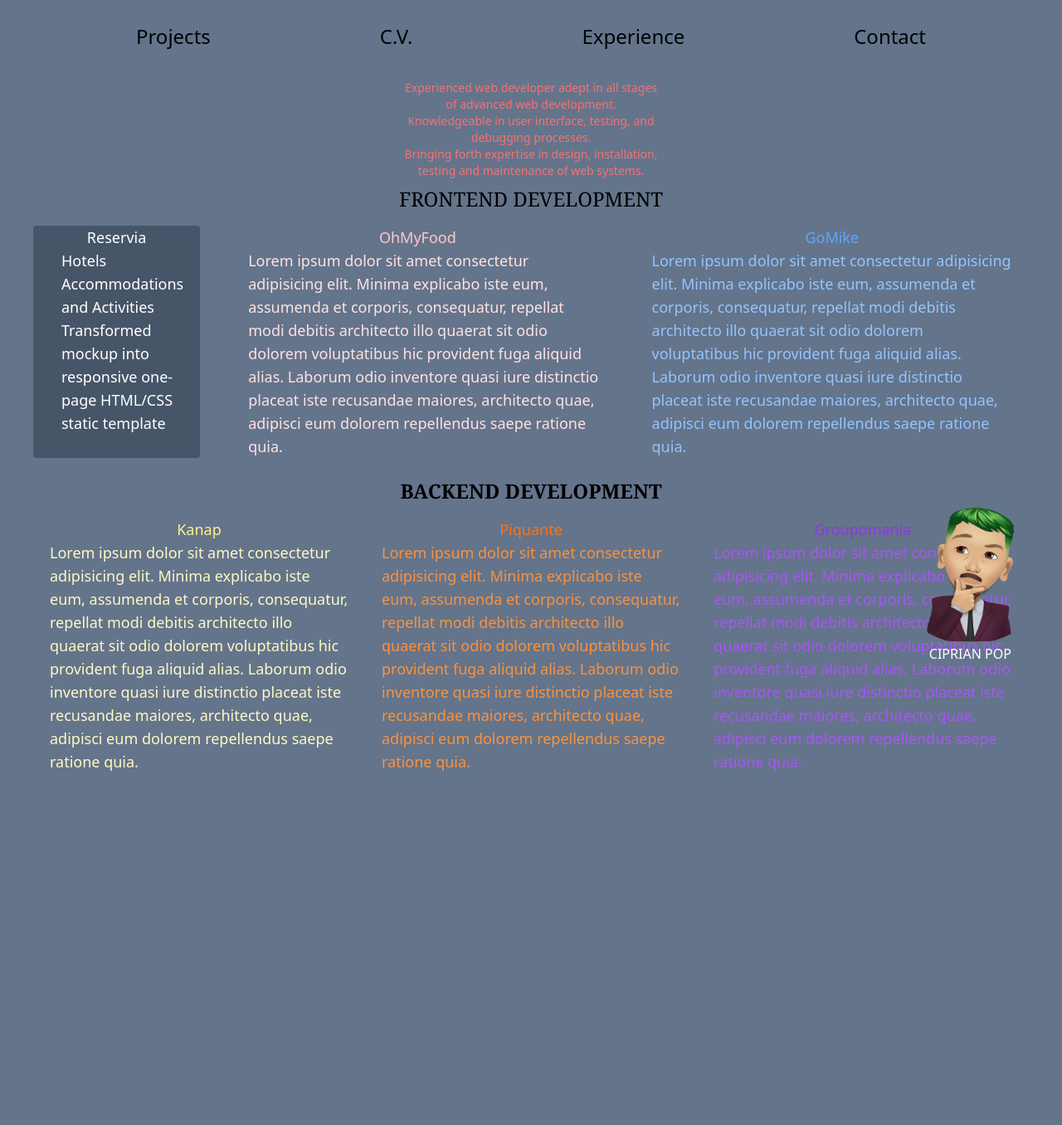
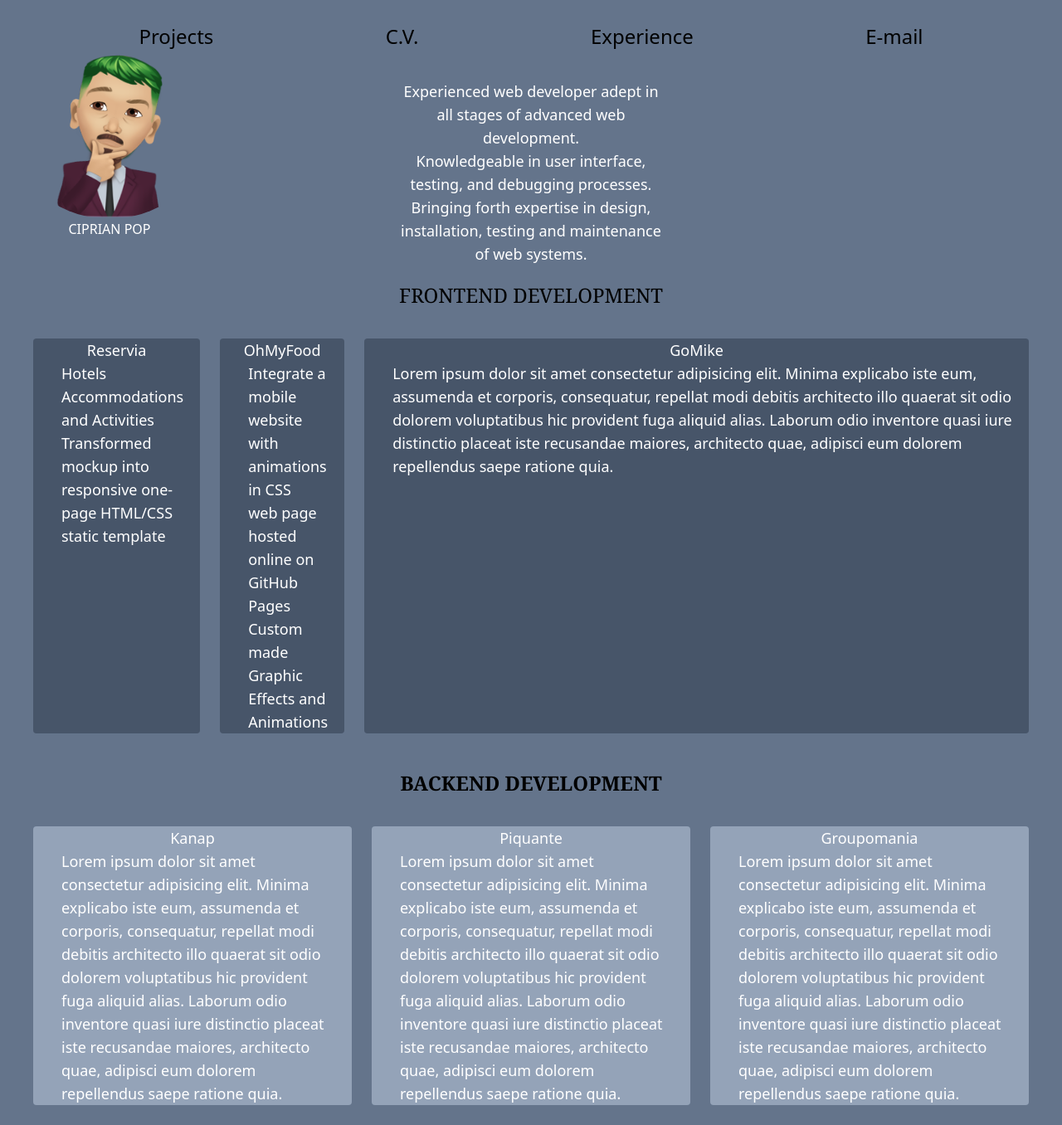
Before and after one commit to c-v-pop/portfolio, a PHP site: page / in a window 1280 px wide. Shown: the whole page at 83% size. Before the commit the page ends 929 px from the top, so only its background shows below. Run offline with PHP 8.4, Linux system fonts and the light colour scheme.

Commit message:
done some animations

```diff
--- a/dist/output.css
+++ b/dist/output.css
@@ -529,6 +529,18 @@ video {
   right: 0px;
 }
 
+.top-0 {
+  top: 0px;
+}
+
+.left-0 {
+  left: 0px;
+}
+
+.top-5 {
+  top: 1.25rem;
+}
+
 .mx-1 {
   margin-left: 0.25rem;
   margin-right: 0.25rem;
@@ -554,6 +566,11 @@ video {
   margin-right: 2.5rem;
 }
 
+.my-5 {
+  margin-top: 1.25rem;
+  margin-bottom: 1.25rem;
+}
+
 .mt-2 {
   margin-top: 0.5rem;
 }
@@ -566,8 +583,64 @@ video {
   display: flex;
 }
 
+.h-3 {
+  height: 0.75rem;
+}
+
+.h-2 {
+  height: 0.5rem;
+}
+
+.h-1 {
+  height: 0.25rem;
+}
+
+.h-1\/5 {
+  height: 20%;
+}
+
 .w-1\/6 {
   width: 16.666667%;
+}
+
+.w-2\/6 {
+  width: 33.333333%;
+}
+
+.w-1\/2 {
+  width: 50%;
+}
+
+.w-1 {
+  width: 0.25rem;
+}
+
+.w-10 {
+  width: 2.5rem;
+}
+
+.w-8 {
+  width: 2rem;
+}
+
+.w-1\/4 {
+  width: 25%;
+}
+
+.w-5 {
+  width: 1.25rem;
+}
+
+.w-2 {
+  width: 0.5rem;
+}
+
+.w-1\/5 {
+  width: 20%;
+}
+
+.max-w-xs {
+  max-width: 20rem;
 }
 
 .flex-row {
@@ -606,6 +679,10 @@ video {
   margin-left: calc(0.75rem * calc(1 - var(--tw-space-x-reverse)));
 }
 
+.break-words {
+  overflow-wrap: break-word;
+}
+
 .rounded-full {
   border-radius: 9999px;
 }
@@ -622,6 +699,11 @@ video {
 .bg-slate-600 {
   --tw-bg-opacity: 1;
   background-color: rgb(71 85 105 / var(--tw-bg-opacity));
+}
+
+.bg-slate-400 {
+  --tw-bg-opacity: 1;
+  background-color: rgb(148 163 184 / var(--tw-bg-opacity));
 }
 
 .py-2 {
@@ -699,60 +781,6 @@ video {
   color: rgb(248 113 113 / var(--tw-text-opacity));
 }
 
-.text-red-200 {
-  --tw-text-opacity: 1;
-  color: rgb(254 202 202 / var(--tw-text-opacity));
-}
-
-.text-red-100 {
-  --tw-text-opacity: 1;
-  color: rgb(254 226 226 / var(--tw-text-opacity));
-}
-
-.text-blue-400 {
-  --tw-text-opacity: 1;
-  color: rgb(96 165 250 / var(--tw-text-opacity));
-}
-
-.text-blue-300 {
-  --tw-text-opacity: 1;
-  color: rgb(147 197 253 / var(--tw-text-opacity));
-}
-
-.text-yellow-200 {
-  --tw-text-opacity: 1;
-  color: rgb(254 240 138 / var(--tw-text-opacity));
-}
-
-.text-yellow-100 {
-  --tw-text-opacity: 1;
-  color: rgb(254 249 195 / var(--tw-text-opacity));
-}
-
-.text-orange-500 {
-  --tw-text-opacity: 1;
-  color: rgb(249 115 22 / var(--tw-text-opacity));
-}
-
-.text-orange-400 {
-  --tw-text-opacity: 1;
-  color: rgb(251 146 60 / var(--tw-text-opacity));
-}
-
-.text-purple-600 {
-  --tw-text-opacity: 1;
-  color: rgb(147 51 234 / var(--tw-text-opacity));
-}
-
-.text-purple-500 {
-  --tw-text-opacity: 1;
-  color: rgb(168 85 247 / var(--tw-text-opacity));
-}
-
-.underline-offset-8 {
-  text-underline-offset: 8px;
-}
-
 .ring-pink-500 {
   --tw-ring-opacity: 1;
   --tw-ring-color: rgb(236 72 153 / var(--tw-ring-opacity));
@@ -767,14 +795,16 @@ video {
 }
 
 header a {
-  text-underline-offset: 8px;
+  border-radius: 1rem;
 }
 
 header a:hover {
+  cursor: pointer;
+  --tw-bg-opacity: 1;
+  background-color: rgb(0 0 0 / var(--tw-bg-opacity));
   text-transform: uppercase;
   --tw-text-opacity: 1;
   color: rgb(255 255 255 / var(--tw-text-opacity));
-  text-decoration-line: underline;
 }
 
 ul a {
@@ -804,9 +834,27 @@ ul {
   margin-right: 2.5rem;
 }
 
+ul p {
+  overflow-wrap: break-word;
+}
+
 body {
   margin: 0;
   padding: 0;
+}
+
+h2 {
+  margin-top: 1.25rem;
+  margin-bottom: 1.25rem;
+}
+
+.hover\:cursor-pointer:hover {
+  cursor: pointer;
+}
+
+.hover\:bg-black:hover {
+  --tw-bg-opacity: 1;
+  background-color: rgb(0 0 0 / var(--tw-bg-opacity));
 }
 
 .hover\:bg-red-400:hover {
@@ -827,10 +875,6 @@ body {
   color: rgb(255 255 255 / var(--tw-text-opacity));
 }
 
-.hover\:underline:hover {
-  text-decoration-line: underline;
-}
-
 .hover\:ring:hover {
   --tw-ring-offset-shadow: var(--tw-ring-inset) 0 0 0 var(--tw-ring-offset-width) var(--tw-ring-offset-color);
   --tw-ring-shadow: var(--tw-ring-inset) 0 0 0 calc(3px + var(--tw-ring-offset-width)) var(--tw-ring-color);
--- a/index.php
+++ b/index.php
@@ -12,9 +12,9 @@
             <a href="projects.php" class="py-5 px-10 text-2xl">Projects</a>
             <a href="http://example.com/files/myfile.pdf  target="_blank" class="py-5 px-10 text-2xl">C.V.</a>
             <a href="" class="py-5 px-10 text-2xl">Experience</a>
-            <a href="mailto:ciprianvlad888@gmail.com?subject=The%20subject%20of%20the%20mail" class="py-5 px-10 text-2xl">Contact</a>
+            <a href="mailto:ciprianvlad888@gmail.com?subject=The%20subject%20of%20the%20mail" class="py-5 px-10 text-2xl">E-mail</a>
         </nav>
-        <div class="mx-1 w-1/6 mt-2 fixed bottom-0 right-0">
+        <div class="mx-1 h-1/5 w-1/5 mt-2 fixed top-0 left-0">
             <img class="rounded-full hover:p-0 transition-none duration-500" src="images/think.PNG" alt="logo">
             <h1 class="text-white uppercase text-center">Ciprian Pop</h1>
         </div>
@@ -22,45 +22,47 @@
     <main>
         <section class="flex mx-40 my-2 text-center flex-wrap">
             <div class="flex justify-center flex-col mx-auto">
-                <p class="flex justify-center text-red-400  px-40 mx-40 text-sm text-center">Experienced web developer adept in all stages of advanced web development. </p>
-                    <p class="flex justify-center text-red-400  px-40 mx-40 text-sm text-center">Knowledgeable in user interface, testing, and debugging processes.</p>
-                      <p class="flex justify-center text-red-400  px-40 mx-40 text-sm text-center"> Bringing forth expertise in design, installation, testing
+                <img src="" alt="">
+                <p class="flex justify-center text-white  px-40 mx-40 text-lg text-center ">Experienced web developer adept in all stages of advanced web development. </p>
+                    <p class="flex justify-center text-white  px-40 mx-40 text-lg text-center">Knowledgeable in user interface, testing, and debugging processes.</p>
+                      <p class="flex justify-center text-white  px-40 mx-40 text-lg text-center"> Bringing forth expertise in design, installation, testing
                         and maintenance of web systems.</p>
             </div>
         </section>
         <h2 class="text-center uppercase text-2xl font-serif font-thin">Frontend development</h2>
-        <ul class="flex flex-row mg py-4 gap-6">
+        <ul class="flex flex-row mg py-4 gap-6 justify-evenly">
             <a href="https://noanswerss.github.io/Reservia/" class="space-x-3.5 bg-slate-600">
-        <li class="text-white text-center">Reservia</li>
+        <li class="text-white text-center break-words">Reservia</li>
         <p class="text-white">Hotels Accommodations and Activities</p>
         <p> Transformed mockup into responsive one-page HTML/CSS static template</p>
             </a>
-            <a href="http://" class="space-x-3.5">
-        <li class="text-red-200 text-center">OhMyFood</li>
-        <p class="text-red-100">Lorem ipsum dolor sit amet consectetur adipisicing elit. Minima explicabo iste eum, assumenda et corporis, consequatur, repellat modi debitis architecto illo quaerat sit odio dolorem voluptatibus hic provident fuga aliquid alias.
-            Laborum odio inventore quasi iure distinctio placeat iste recusandae maiores, architecto quae, adipisci eum dolorem repellendus saepe ratione quia.</p>
+            <a href="https://noanswerss.github.io/ohmyfoodscss/" class="space-x-3.5 bg-slate-600">
+        <li class="text-white text-center">OhMyFood</li>
+        <p>Integrate a mobile website with animations in CSS</p>
+        <p> web page hosted online on GitHub Pages </p>
+        <p>Custom made Graphic Effects and Animations</p>
             </a>
-            <a href="http://">
-        <li class="text-blue-400 text-center">GoMike</li>
-        <p class="text-blue-300">Lorem ipsum dolor sit amet consectetur adipisicing elit. Minima explicabo iste eum, assumenda et corporis, consequatur, repellat modi debitis architecto illo quaerat sit odio dolorem voluptatibus hic provident fuga aliquid alias.
+            <a href="https://noanswerss.github.io/GoMikeDesigns/" class="space-x-3.5 bg-slate-600">
+        <li class="text-center">GoMike</li>
+        <p>Lorem ipsum dolor sit amet consectetur adipisicing elit. Minima explicabo iste eum, assumenda et corporis, consequatur, repellat modi debitis architecto illo quaerat sit odio dolorem voluptatibus hic provident fuga aliquid alias.
             Laborum odio inventore quasi iure distinctio placeat iste recusandae maiores, architecto quae, adipisci eum dolorem repellendus saepe ratione quia.</p>
             </a>
         </ul>
         <h2 class="text-center text-2xl uppercase font-serif font-extrabold">Backend development</h2>
-        <ul class="flex flex-row mg py-4">
-            <a href="http://">
-        <li class="text-yellow-200 text-center">Kanap</li>
-        <p class="text-yellow-100">Lorem ipsum dolor sit amet consectetur adipisicing elit. Minima explicabo iste eum, assumenda et corporis, consequatur, repellat modi debitis architecto illo quaerat sit odio dolorem voluptatibus hic provident fuga aliquid alias.
+        <ul class="flex flex-row mg py-4 gap-6">
+            <a href="http://" class="space-x-3.5 bg-slate-400">
+        <li class="text-center">Kanap</li>
+        <p>Lorem ipsum dolor sit amet consectetur adipisicing elit. Minima explicabo iste eum, assumenda et corporis, consequatur, repellat modi debitis architecto illo quaerat sit odio dolorem voluptatibus hic provident fuga aliquid alias.
             Laborum odio inventore quasi iure distinctio placeat iste recusandae maiores, architecto quae, adipisci eum dolorem repellendus saepe ratione quia.</p>
             </a>
-            <a href="http://">
-        <li class="text-orange-500 text-center">Piquante</li>
-        <p class="text-orange-400">Lorem ipsum dolor sit amet consectetur adipisicing elit. Minima explicabo iste eum, assumenda et corporis, consequatur, repellat modi debitis architecto illo quaerat sit odio dolorem voluptatibus hic provident fuga aliquid alias.
+            <a href="http://"  class="space-x-3.5 bg-slate-400">
+        <li class="text-center">Piquante</li>
+        <p>Lorem ipsum dolor sit amet consectetur adipisicing elit. Minima explicabo iste eum, assumenda et corporis, consequatur, repellat modi debitis architecto illo quaerat sit odio dolorem voluptatibus hic provident fuga aliquid alias.
             Laborum odio inventore quasi iure distinctio placeat iste recusandae maiores, architecto quae, adipisci eum dolorem repellendus saepe ratione quia.</p>
             </a>
-            <a href="http://">
-        <li class="text-purple-600 text-center">Groupomania</li>
-        <p class="text-purple-500">Lorem ipsum dolor sit amet consectetur adipisicing elit. Minima explicabo iste eum, assumenda et corporis, consequatur, repellat modi debitis architecto illo quaerat sit odio dolorem voluptatibus hic provident fuga aliquid alias.
+            <a href="http://"  class="space-x-3.5 bg-slate-400">
+        <li class="text-center">Groupomania</li>
+        <p>Lorem ipsum dolor sit amet consectetur adipisicing elit. Minima explicabo iste eum, assumenda et corporis, consequatur, repellat modi debitis architecto illo quaerat sit odio dolorem voluptatibus hic provident fuga aliquid alias.
             Laborum odio inventore quasi iure distinctio placeat iste recusandae maiores, architecto quae, adipisci eum dolorem repellendus saepe ratione quia.</p>
             </a>
     </ul>
```
Also changed, not shown: styles/index.css (+8 -1 lines).
